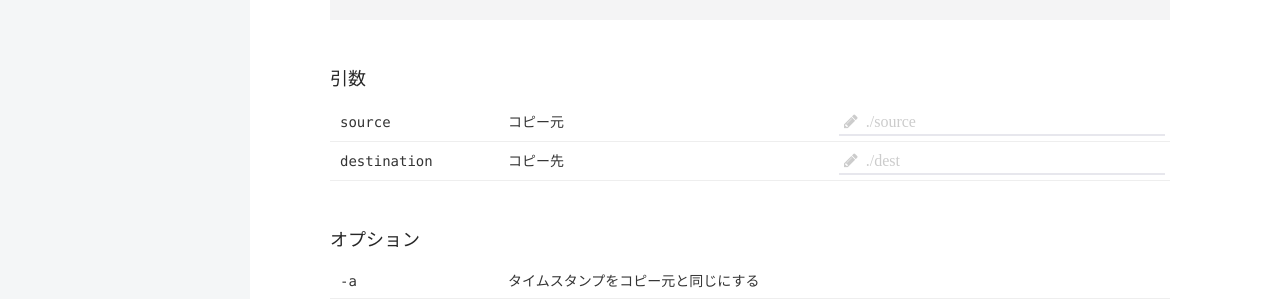
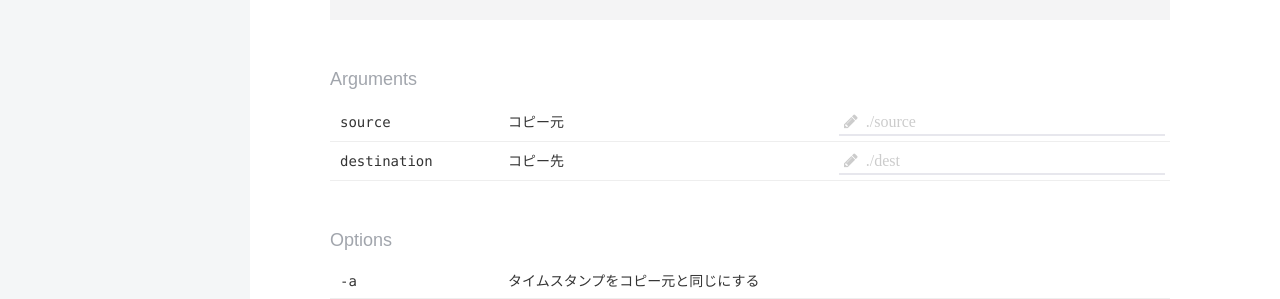
Before and after one commit to hogesuke/linux-command-generator, an Angular app: page /commands/rsync in a window 1280 px wide. Shown: the part 209-508 px from the top of the page. Built offline with nearby package versions, Linux system fonts and the light colour scheme.

Commit message:
h3の文字色を変更

```diff
--- a/src/app/commands/command/command.component.html
+++ b/src/app/commands/command/command.component.html
@@ -16,7 +16,7 @@
   </div>
 
   <div id="block-arg">
-    <h3>引数</h3>
+    <h3>Arguments</h3>
     <table class="arg-table">
       <tr *ngFor="let arg of command.args">
         <td class="arg-name monospaced">{{ arg.name }}</td>
@@ -33,7 +33,7 @@
   </div>
 
   <div id="block-option">
-    <h3>オプション</h3>
+    <h3>Options</h3>
     <table class="option-table">
       <tbody>
       <tr *ngFor="let op of command.options" (click)="command.optionHolder.push(op)">
--- a/src/styles.css
+++ b/src/styles.css
@@ -40,7 +40,7 @@ h2 {
 h3 {
   margin: 8px 0 15px 0;
   font-size: 18px;
-  color: rgba(0, 0, 0, 0.85);
+  color: rgba(144, 149, 158, 0.85);
 }
 
 a {
```
